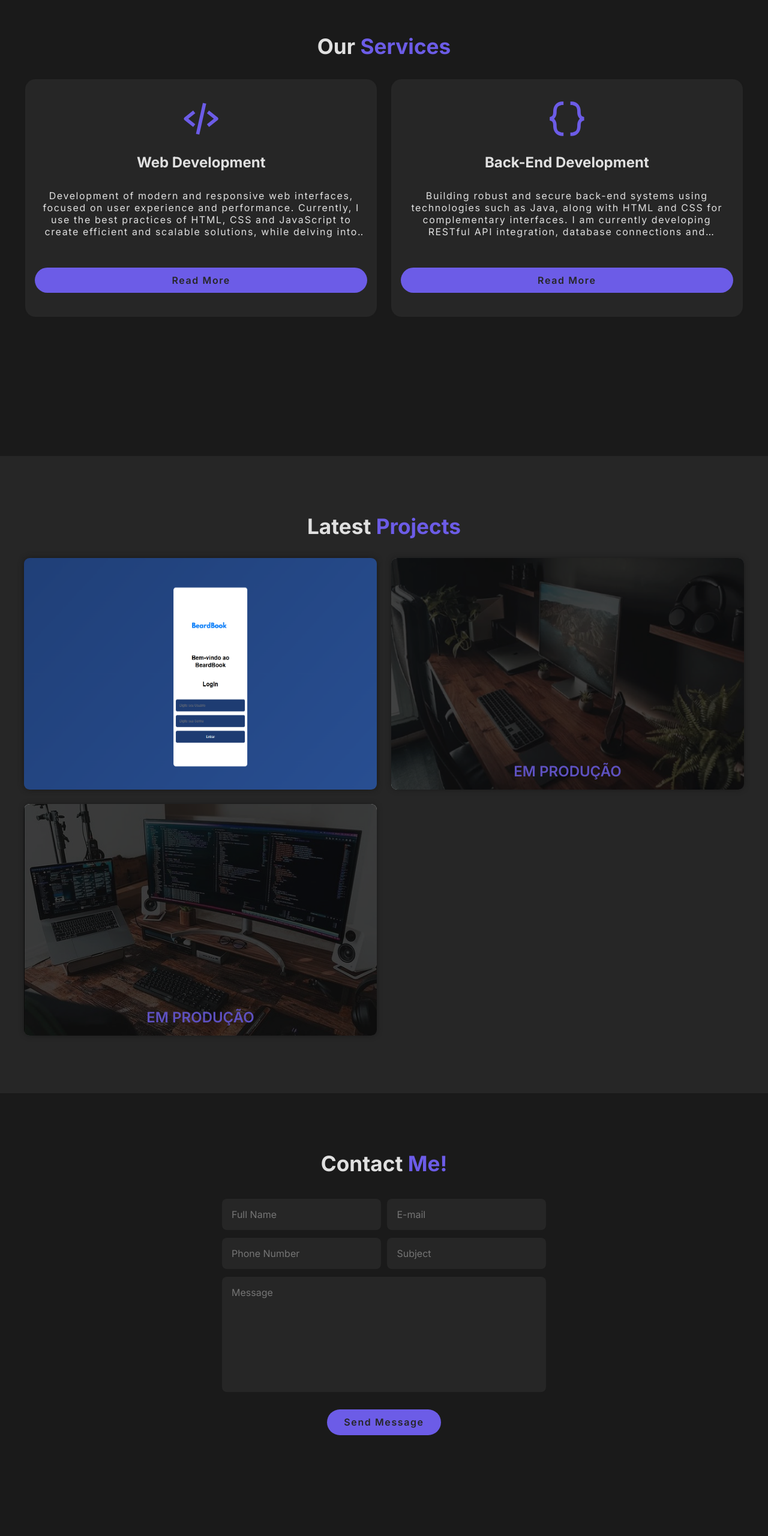
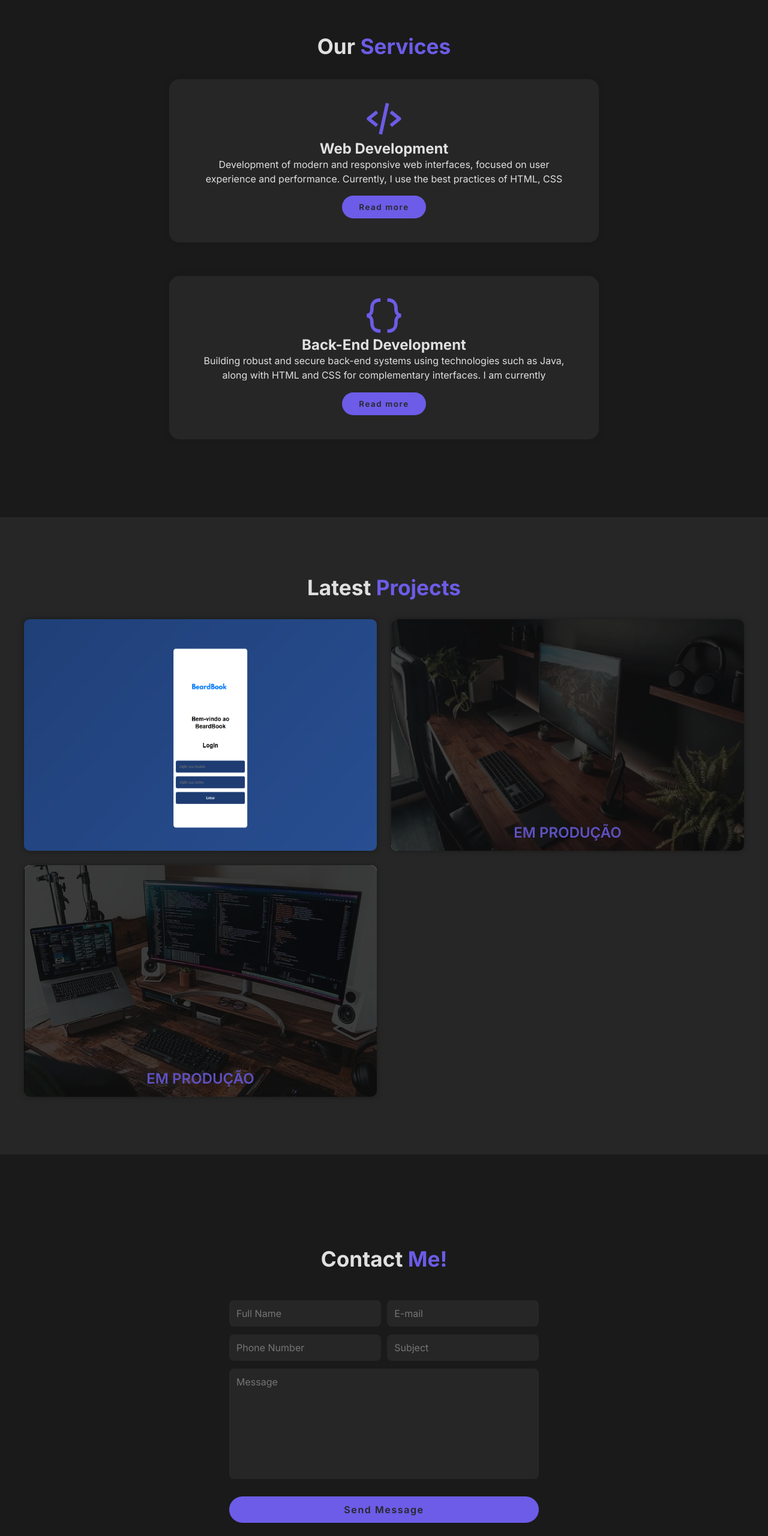
Before and after one commit to eiltonneto/meu-portfolio, a plain HTML site: page index.html in a window 1280 px wide. Shown: the part 840-3400 px from the top of the page at 60% size. Drawn offline with nearby package versions, Linux system fonts and the light colour scheme.

Commit message:
Adiciona botão Read More, link de currículo, redes sociais e projetos em produção

```diff
--- a/css/style.css
+++ b/css/style.css
@@ -164,8 +164,11 @@ span {
 
 .services-container {
     display: flex;
-    flex-direction: column;
-    justify-content: space-evenly;
+    flex-wrap: wrap;
+    justify-content: center;
+    gap: 2rem;
+    position: relative;
+    z-index: 1;
 }
 
 .services-container .services-box {
@@ -178,11 +181,12 @@ span {
 }
 
 .services-box {
-    display: flex;
-    flex-direction: column;
-    justify-content: space-between;
-    min-height: 25rem;
-    margin-bottom: 1rem;
+    background-color: #fff;
+    padding: 1.5rem;
+    border-radius: 10px;
+    box-shadow: 0 0 10px rgba(0,0,0,0.1);
+    position: relative;
+    z-index: 2;
 }
 
 
@@ -201,14 +205,40 @@ span {
 }
 
 .services-box p {
-    margin: 0.5rem;
-    letter-spacing: 0.1rem;
-    display: -webkit-box;
-    -webkit-box-orient: vertical;
-    -webkit-line-clamp: 4;
-    line-clamp: 4;
+    width: 90%;
+  max-width: 700px;
+  margin: 0 auto;
+  font-size: 1rem;
+  line-height: 1.5;
+}
+
+/* Texto oculto */
+.more-text {
+    display: none;
+  }
+
+  /* Exibir mais texto */
+  .expanded .more-text {
+    display: inline;
+  }
+
+  /* Read More para modo curto */
+  .short  {
+    white-space: normal;
     overflow: hidden;
     text-overflow: ellipsis;
+  }
+
+
+  .short   {
+    max-height: 95px;
+    overflow: hidden;
+    transition: height 0.4s ease;
+}
+
+
+.expanded {
+    max-height: 1000px;
 }
 
 
@@ -258,6 +288,10 @@ span {
 
 .portfolio-box:hover .portfolio-layer {
     transform: translateY(0);
+}
+
+.portfolio-layer {
+    z-index: 2; /* ou maior que 1 */
 }
 
 .portfolio-layer h4 {
@@ -323,6 +357,7 @@ form {
 
 form .input-box input, form textarea {
     width: 100%;
+    max-width: 100%;
     padding: 1rem;
     font-size: 1rem;
     color: var(--text-color);
@@ -330,6 +365,7 @@ form .input-box input, form textarea {
     border-radius: 0.5rem;
     margin: 0.4rem 0;
 }
+
 
 form .input-box {
     display: flex;
@@ -339,7 +375,43 @@ form .input-box {
 
 form textarea {
     resize: none;
+    width: 100%;
+
 }
+
+.modal {
+    display: none;
+    position: fixed;
+    z-index: 1000;
+    left: 0;
+    top: 0;
+    width: 100%;
+    height: 100%;
+    background-color: rgba(0,0,0,0.8);
+  }
+
+  .modal-content {
+    background-color: #222;
+    color: white;
+    margin: 10% auto;
+    padding: 20px;
+    border-radius: 10px;
+    width: 80%;
+    max-width: 600px;
+    position: relative;
+  }
+
+  .close-btn {
+    color: #9D6BFF;
+    position: absolute;
+    top: 10px;
+    right: 20px;
+    font-size: 24px;
+    font-weight: bold;
+    cursor: pointer;
+  }
+
+
 
 footer {
     display: flex;
@@ -469,6 +541,7 @@ footer {
     .services-container {
         flex-direction: column;
         align-items: center;
+        font-size: 0.9rem;
     }
 
     .services-box {
@@ -478,7 +551,54 @@ footer {
     .portfolio-container {
         grid-template-columns: 1fr; /* 1 coluna em telas pequenas */
         gap: 1.5rem; /* Espaçamento entre as boxes */
+        font-size: 1.2rem;
     }
+
+    .portfolio-container p{
+        font-size: 0.9rem;
+        line-height: 1.4;
+    }
+
+
+    .contact {
+        display: flex;
+        flex-direction: column;
+        justify-content: center;
+        align-items: center;
+        height: 100vh; /* Faz a seção ocupar a tela toda */
+        padding: 4rem 2rem; /* Ajusta o espaço interno */
+        box-sizing: border-box;
+    }
+
+    .contact{
+        padding-top: 4rem;
+    }
+
+    .contact form {
+        width: 50;
+
+    }
+
+    .contact form .input-box {
+        display: flex;
+        width: 100%;
+    }
+
+    .contact form input,
+    .contact form textarea {
+        width: 100%;
+        padding: 0.75rem;
+        font-size: 1rem;
+        box-sizing: border-box;
+    }
+
+    .contact form .btn {
+        width: 100%;
+        padding: 0.75rem;
+        font-size: 1rem;
+    }
+
+
 }
 
 /* Small (sm): Smartphone (landscape) */
@@ -495,6 +615,7 @@ footer {
     .portfolio-container {
         grid-template-columns: repeat(2, 1fr); /* 2 colunas em telas maiores que 576px */
     }
+
 }
 
 /* Medium (md): Tablet */
@@ -536,6 +657,16 @@ footer {
     form .input-box input {
         width: 49%;
     }
+
+    .services-container{
+        font-size: 0.95rem;
+    }
+
+    .short{
+        max-height: 70px;
+    }
+
+
 }
 
 /* large (lg): notebook */
@@ -547,6 +678,10 @@ footer {
 
     .portfolio-container {
         grid-template-columns: repeat(3, 1fr); /* 3 colunas em notebooks */
+    }
+
+    .short{
+        max-height: 45px;
     }
 }
 
@@ -567,4 +702,8 @@ footer {
     .portfolio-container {
         grid-template-columns: repeat(auto-fit, minmax(400px, 1fr)); /* Colunas flexíveis em desktops */
     }
+
+    .short{
+        max-height: 45px;
+    }
 }
--- a/index.html
+++ b/index.html
@@ -10,6 +10,29 @@
     <!-- custom css -->
      <link rel="stylesheet" href="css/style.css">
 </head>
+<script>
+    document.addEventListener("DOMContentLoaded", function () {
+      const openBtn = document.querySelector(".open-about-modal");
+      const modal = document.getElementById("about-modal");
+      const closeBtn = document.querySelector(".close-btn");
+
+      openBtn.addEventListener("click", function () {
+        modal.style.display = "block";
+      });
+
+      closeBtn.addEventListener("click", function () {
+        modal.style.display = "none";
+      });
+
+      window.addEventListener("click", function (event) {
+        if (event.target === modal) {
+          modal.style.display = "none";
+        }
+      });
+    });
+  </script>
+
+
 <body>
     <header>
         <a href="#" class="logo">Portfolio</a>
@@ -78,26 +101,27 @@
                 <i class='bx bx-code-alt'></i>
                 <h3>Web Development</h3>
 
-                <p>
-                    Development of modern and responsive web interfaces, focused on user experience and performance. Currently, I use the best practices of HTML, CSS and JavaScript to create efficient and scalable solutions, while delving into new technologies such as React, Node.js and modern frameworks to expand my knowledge and offer even more complete solutions.
+                <p id="web-text" class="short">
+                    Development of modern and responsive web interfaces, focused on user experience and performance.
+                    Currently, I use the best practices of HTML, CSS and JavaScript to create efficient and scalable
+                    solutions, while delving into new technologies such as React, Node.js and modern frameworks to expand
+                     my knowledge and offer even more complete solutions.
+                </p>
+                <button onclick="toggleText('web-text', event)" class ="btn">Read more</button>
 
-                </p>
-                <a href="#" class="btn">Read More</a>
             </div>
 
             <div class="services-box">
                 <i class='bx bx-code-curly' ></i>
                 <h3>Back-End Development</h3>
 
-                <p>
-                    Building robust and secure back-end systems using technologies such as Java, along with HTML and CSS for complementary interfaces. I am currently developing RESTful API integration, database connections and performance optimization, seeking to expand my knowledge in complete and efficient solutions.
+                <p id ="web-text2" class = "short">
+                    Building robust and secure back-end systems using technologies such as Java, along with HTML and CSS for
+                    complementary interfaces. I am currently developing RESTful API integration, database connections and
+                    performance optimization, seeking to expand my knowledge in complete and efficient solutions.
                 </p>
-                <a href="#" class="btn">Read More</a>
+                <button onclick="toggleText2('web-text2', event)" class ="btn">Read more</button>
             </div>
-
-
-
-
 
         </div>
 
@@ -118,10 +142,11 @@
 
 
                     <p>
-                        Development of a responsive and secure login page. The interface is fully adaptable to different devices, ensuring a consistent and pleasant user experience. Technologies used: HTML, CSS.
+                        Development of a responsive and secure login page. The interface is fully adaptable to different
+                         devices, ensuring a consistent and pleasant user experience. Technologies used: HTML, CSS.
 
                     </p>
-                    <a href="#"><i class='bx bx-link-external' ></i></a>
+                    <a href="https://eiltonneto.github.io/pagina-de-login/" target="_blank"><i class='bx bx-link-external' ></i></a>
                 </div>
             </div>
 
@@ -133,7 +158,7 @@
                 <p>
                     Project in production: Registration and Consultation System using HTML, CSS, JS and REACT.
                 </p>
-                <a href="#"><i class='bx bx-link-external'></i></a>
+                <a href="https://github.com/eiltonneto/sistema-de-atendimento-ed" target="_blank"><i class='bx bx-link-external'></i></a>
             </div>
             <div class="production-overlay">
                 <span>Em Produção</span>
@@ -190,16 +215,23 @@
        <div class="about-content">
          <h3>About Me</h3>
          <h1>Front-End <span>Development</span></h1>
-
          <p>
-                Hi, I'm Eilton Neto, a front-end developer passionate about creating modern and functional interfaces. I currently have solid experience in HTML, CSS and JavaScript, and I'm expanding my knowledge to include API integration, back-end development with Java and other technologies that complement my work. I'm always looking to learn and stay up to date with the latest market trends to offer complete and efficient solutions.
-
+           Hi, I'm Eilton Neto, a front-end developer passionate about creating modern and functional interfaces. I currently have solid experience in HTML, CSS and JavaScript, and I'm expanding my knowledge to include API integration, back-end development with Java and other technologies that complement my work.
          </p>
-
-            <a href="##" class="btn">Read More</a>
+         <button class="btn open-about-modal">Read More</button>
        </div>
      </section>
-     <!-- about section -->
+
+     <!-- 🔽 Modal fora da section -->
+     <div class="modal" id="about-modal">
+       <div class="modal-content">
+         <span class="close-btn">&times;</span>
+         <h3>Mais sobre mim</h3>
+         <p>
+           Tenho me dedicado ao desenvolvimento front-end com foco em boas práticas e projetos práticos que demonstram minhas habilidades. Estou evoluindo para o full-stack com Java no back-end, construindo um portfólio funcional e pronto para o mercado.
+         </p>
+       </div>
+     </div>
 
      <footer>
         <div class="footer-content">
@@ -212,5 +244,6 @@
         </div>
     </footer>
 </body>
+
 <script src="js/script.js"></script>
 </html>
--- a/js/script.js
+++ b/js/script.js
@@ -17,3 +17,48 @@ function toggleMenu(){
         nav.style.display = 'none';
     }
 }
+
+// função controladora dos botões dos boxes services
+function toggleText(id, event) {
+    const text = document.getElementById(id);
+    const btn = event.target;
+
+    if (text.classList.contains("short")) {
+      text.classList.remove("short");
+      text.classList.add("expanded");
+      btn.innerText = "Read Less";
+    } else {
+      text.classList.remove("expanded");
+      text.classList.add("short");
+      btn.innerText = "Read More";
+    }
+  }
+
+  function toggleText2(id, event) {
+    const text = document.getElementById(id);
+    const btn = event.target;
+
+    if (text.classList.contains("short")) {
+      text.classList.remove("short");
+      text.classList.add("expanded");
+      btn.innerText = "Read Less";
+    } else {
+      text.classList.remove("expanded");
+      text.classList.add("short");
+      btn.innerText = "Read More";
+    }
+  }
+
+  // Modal About
+const aboutBtn = document.querySelector(".about-btn");
+const aboutModal = document.querySelector(".about-modal");
+const aboutClose = document.querySelector(".about-modal-close");
+
+aboutBtn.onclick = (e) => {
+  e.preventDefault(); // impede o scroll ao clicar no link
+  aboutModal.classList.add("active");
+};
+
+aboutClose.onclick = () => {
+  aboutModal.classList.remove("active");
+};
```
Lines whose indentation alone changed are shown as unchanged.
